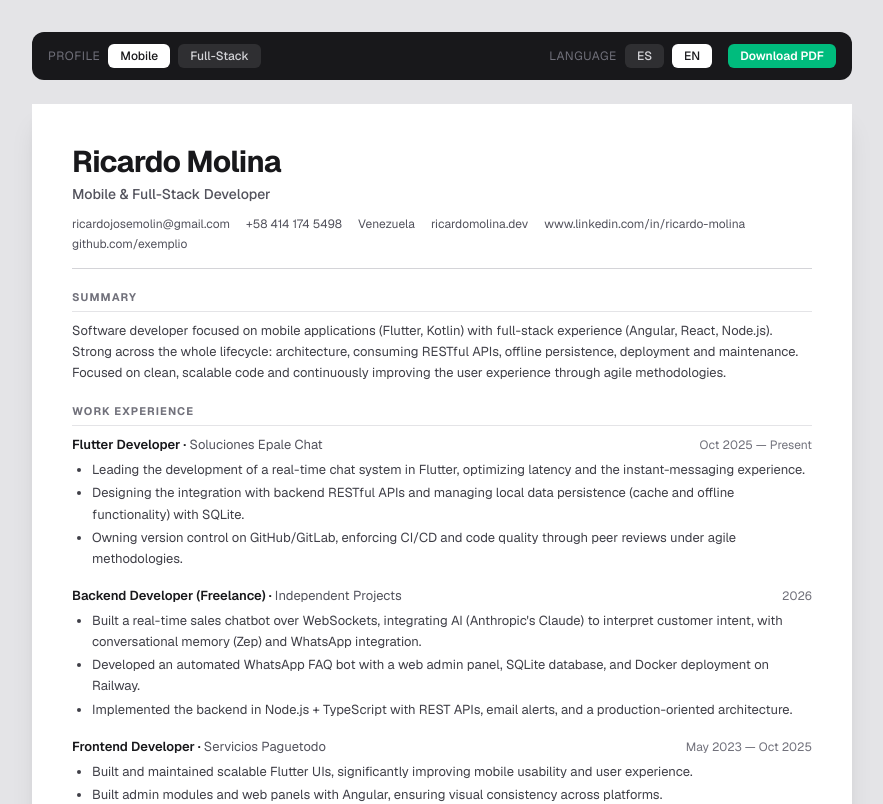
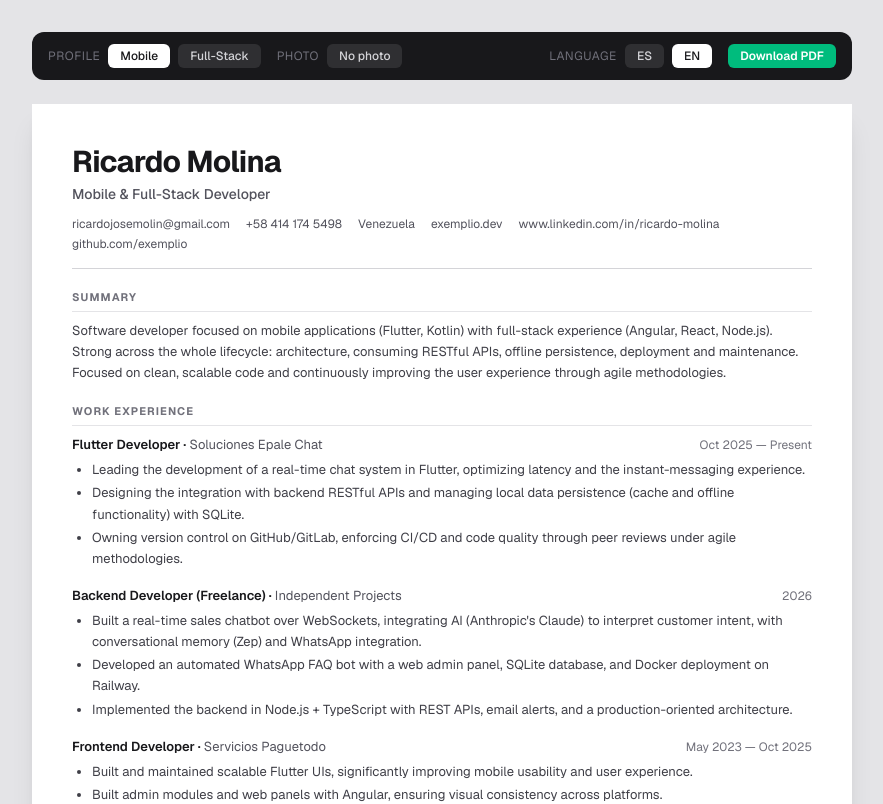
Before and after one commit to exemplio/portfolio-ricardo, a Next.js app: page /cv in a window 1280 px wide. Shown: the top 804 px of the page, without its empty margins (198-1081 px from the left). Built offline with nearby package versions, Linux system fonts and the light colour scheme.

Commit message:
Add photo toggle feature to CV page and update profile details

```diff
--- a/src/app/cv/page.tsx
+++ b/src/app/cv/page.tsx
@@ -19,6 +19,7 @@ const stripUrl = (url: string) =>
 export default function CvPage() {
   const { t, locale, setLocale } = useI18n();
   const [variant, setVariant] = useState<CvVariant>("mobile");
+  const [withPhoto, setWithPhoto] = useState(false);
   const L = cvLabels[locale];
 
   const orderedSkills = cvSkillOrder[variant]
@@ -50,6 +51,20 @@ export default function CvPage() {
               {L.variantNames[v]}
             </button>
           ))}
+          <span className="ml-2 text-xs uppercase tracking-wider text-zinc-500">
+            {L.photo}
+          </span>
+          <button
+            type="button"
+            onClick={() => setWithPhoto((p) => !p)}
+            className={`rounded-md px-3 py-1 text-xs font-medium transition-colors ${
+              withPhoto
+                ? "bg-white text-zinc-900"
+                : "bg-white/10 text-zinc-300 hover:bg-white/20"
+            }`}
+          >
+            {withPhoto ? L.photoOn : L.photoOff}
+          </button>
         </div>
 
         <div className="flex items-center gap-2">
@@ -83,7 +98,8 @@ export default function CvPage() {
       {/* The CV "paper" */}
       <article className="mx-auto max-w-[820px] bg-white px-10 py-10 text-[13px] leading-relaxed text-zinc-700 shadow-xl print:max-w-none print:px-0 print:py-0 print:shadow-none">
         {/* Header */}
-        <header className="border-b border-zinc-300 pb-4">
+        <header className="flex items-start justify-between gap-6 border-b border-zinc-300 pb-4">
+          <div>
             <h1 className="text-3xl font-bold tracking-tight text-zinc-900">
               {profile.name}
             </h1>
@@ -98,6 +114,15 @@ export default function CvPage() {
               <a href={profile.linkedin}>{stripUrl(profile.linkedin)}</a>
               <a href={profile.github}>{stripUrl(profile.github)}</a>
             </div>
+          </div>
+          {withPhoto && (
+            // eslint-disable-next-line @next/next/no-img-element
+            <img
+              src={profile.photo}
+              alt={profile.name}
+              className="h-24 w-24 shrink-0 rounded-full object-cover"
+            />
+          )}
         </header>
 
         <Section title={L.profile}>
--- a/src/lib/cv.ts
+++ b/src/lib/cv.ts
@@ -17,6 +17,9 @@ export const cvLabels: Record<
     present: string;
     variant: string;
     language: string;
+    photo: string;
+    photoOn: string;
+    photoOff: string;
     print: string;
     variantNames: Record<CvVariant, string>;
   }
@@ -32,6 +35,9 @@ export const cvLabels: Record<
     present: "Presente",
     variant: "Perfil",
     language: "Idioma",
+    photo: "Foto",
+    photoOn: "Con foto",
+    photoOff: "Sin foto",
     print: "Descargar PDF",
     variantNames: { mobile: "Mobile", fullstack: "Full-Stack" },
   },
@@ -46,6 +52,9 @@ export const cvLabels: Record<
     present: "Present",
     variant: "Profile",
     language: "Language",
+    photo: "Photo",
+    photoOn: "With photo",
+    photoOff: "No photo",
     print: "Download PDF",
     variantNames: { mobile: "Mobile", fullstack: "Full-Stack" },
   },
--- a/src/lib/profile.ts
+++ b/src/lib/profile.ts
@@ -7,7 +7,8 @@ export const profile = {
   location: "Venezuela",
   linkedin: "https://www.linkedin.com/in/ricardo-molina",
   github: "https://github.com/exemplio",
-  website: "ricardomolina.dev",
+  website: "exemplio.dev",
+  photo: "/ricardo.jpg",
   cvPath: "/cv_ricardo_molina.pdf",
 } as const;
 
```
Lines whose indentation alone changed are shown as unchanged.
